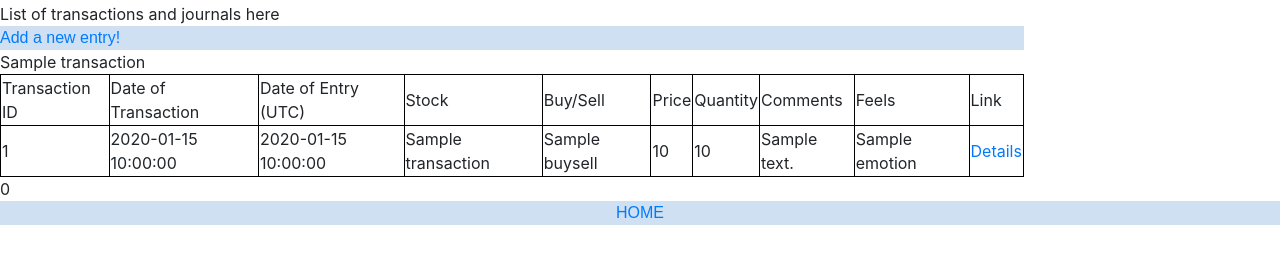
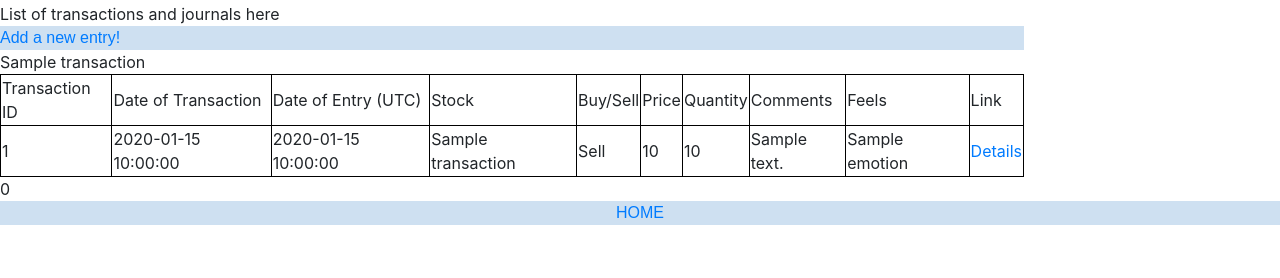
Before and after one commit to lucasdpau/stockfeels, a Flask app: template templates/profile.html in a window 1280 px wide. Shown: the part 174-452 px from the top of the page. Run offline with Flask 2, Linux system fonts and the light colour scheme; the template is opened without the code that fills it: most values are stand-ins (such as "Sample title", 1, 10 or a date in 2020); some libraries are stand-ins or nearby versions.

Commit message:
add standard 403 response if user attempts to see other users transactions by editting query string. made profile display buy/sell isntead of 01

```diff
--- a/app.py
+++ b/app.py
@@ -1,5 +1,5 @@
 import time, os
-from flask import Flask, render_template, request, session, redirect
+from flask import abort, Flask, render_template, request, session, redirect
 #typing in functions.login_required breaks the @decorator
 from functions import login_required
 import functions
@@ -155,7 +155,8 @@ def details():
     if user_permission:
         return render_template("details.html", trans_id_details=trans_id_details)
     else:
-        return "You don't have permission to view this entry!"
+        #return 403 if user is sneaky and edits query string to see other transactions
+        abort(403)
 
 @app.route('/logout', methods=['GET'])
 def logout():
--- a/templates/profile.html
+++ b/templates/profile.html
@@ -62,7 +62,11 @@
                         {{ transaction['stock_name'] }}
                     </td>
                     <td>
-                        {{ transaction['buysell'] }}
+                        {% if transaction['buysell'] == '0' %}
+                            Buy
+                        {% else %}
+                            Sell
+                        {% endif %}
                     </td>
                     <td>
                         {{ transaction['price'] }}
```
Also changed, not shown: database.db.
